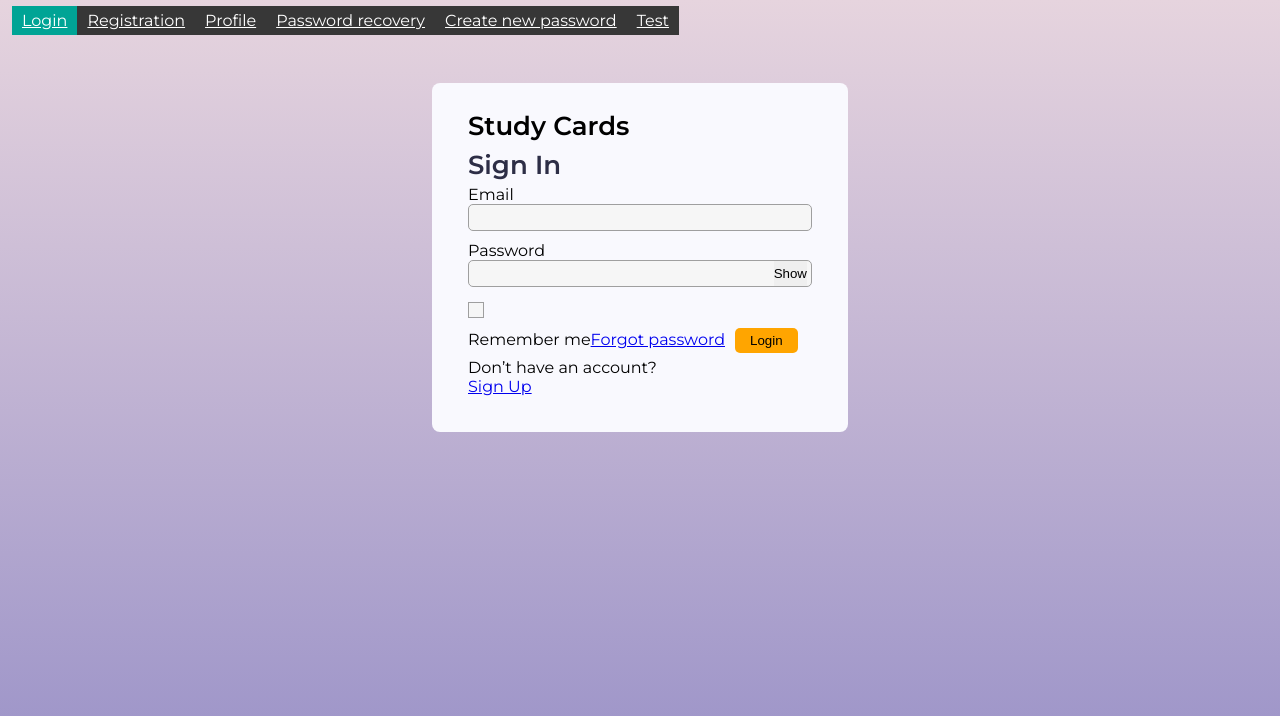
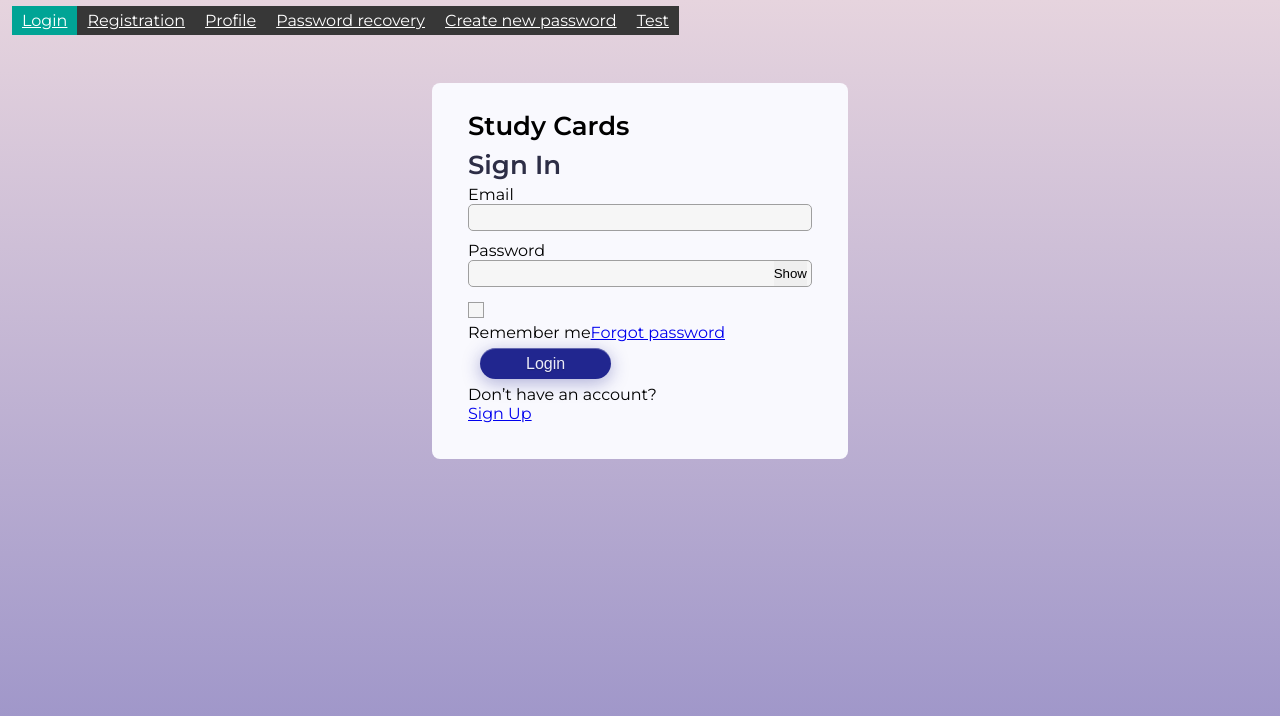
Before and after one commit to alexbrilevski/study-cards, a React (Vite) app: page /#/login in a window 1280 px wide. Shown: the top 716 px of the page. Built offline with nearby package versions, Linux system fonts and the light colour scheme; no server answers.

Commit message:
feat(UI): Refactor the default style of the Button component

```diff
--- a/src/main/ui/common/components/Button/Button.module.css
+++ b/src/main/ui/common/components/Button/Button.module.css
@@ -1,14 +1,28 @@
 .default {
-  margin: 5px 10px;
-  padding: 5px 15px;
-  background: orange;
+  margin: 6px 12px;
+  padding: 6px 46px;
+  background: #21268f;
   border: none;
-  border-radius: 5px;
+  border-radius: 30px;
+  box-shadow:
+    0 4px 18px rgba(33, 38, 143, 0.35),
+    inset 0 1px 0 rgba(255, 255, 255, 0.3);
+  color: #ececf9;
+  font-size: 16px;
+  font-weight: 500;
+  line-height: 19px;
+  text-align: center;
+  text-shadow: 0 1px 1px rgba(0, 0, 0, 0.25);
+  transition: background-color 0.1s ease;
   cursor: pointer;
 }
 
 .default:hover {
-  background: darkorange;
+  background: #191d69;
+}
+
+.default:active {
+  transform: translateY(1.6px);
 }
 
 .default:disabled {
```
